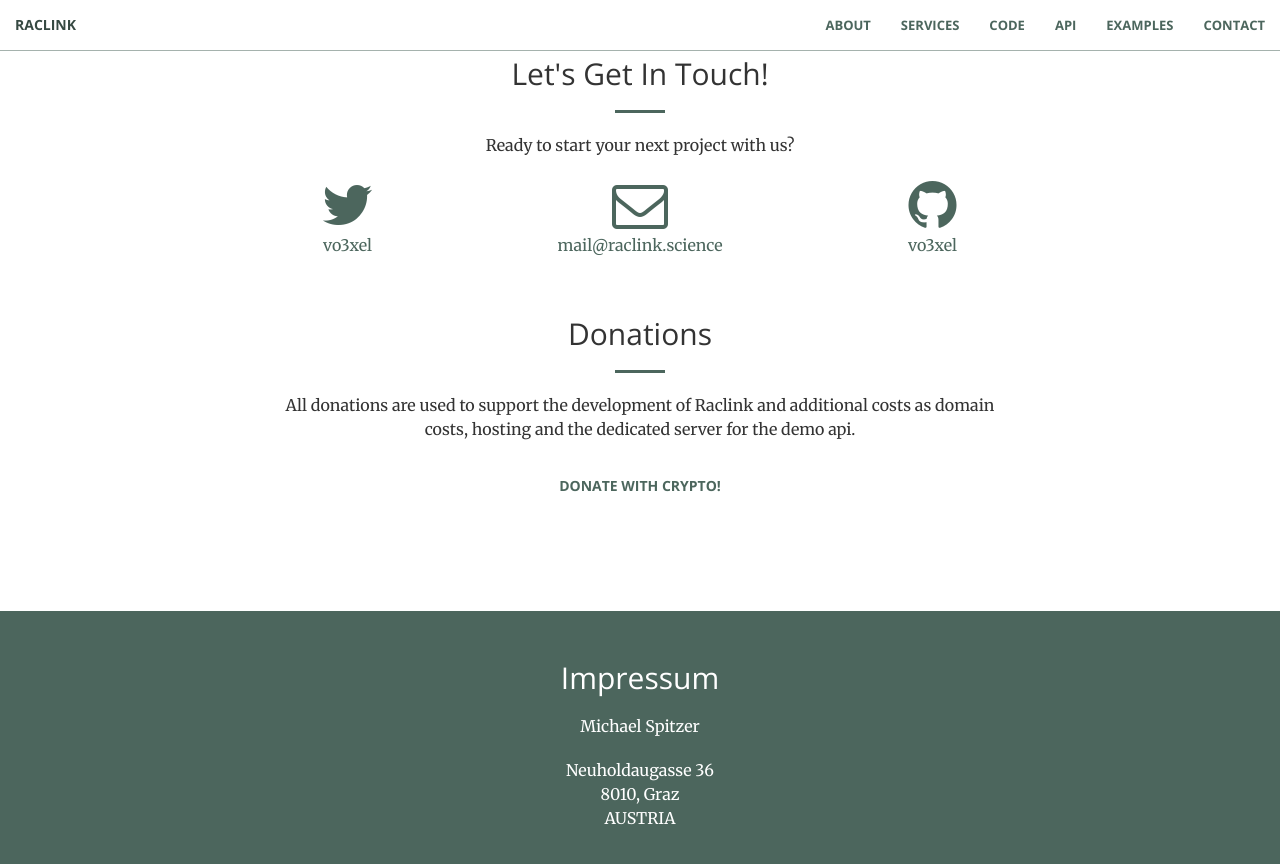
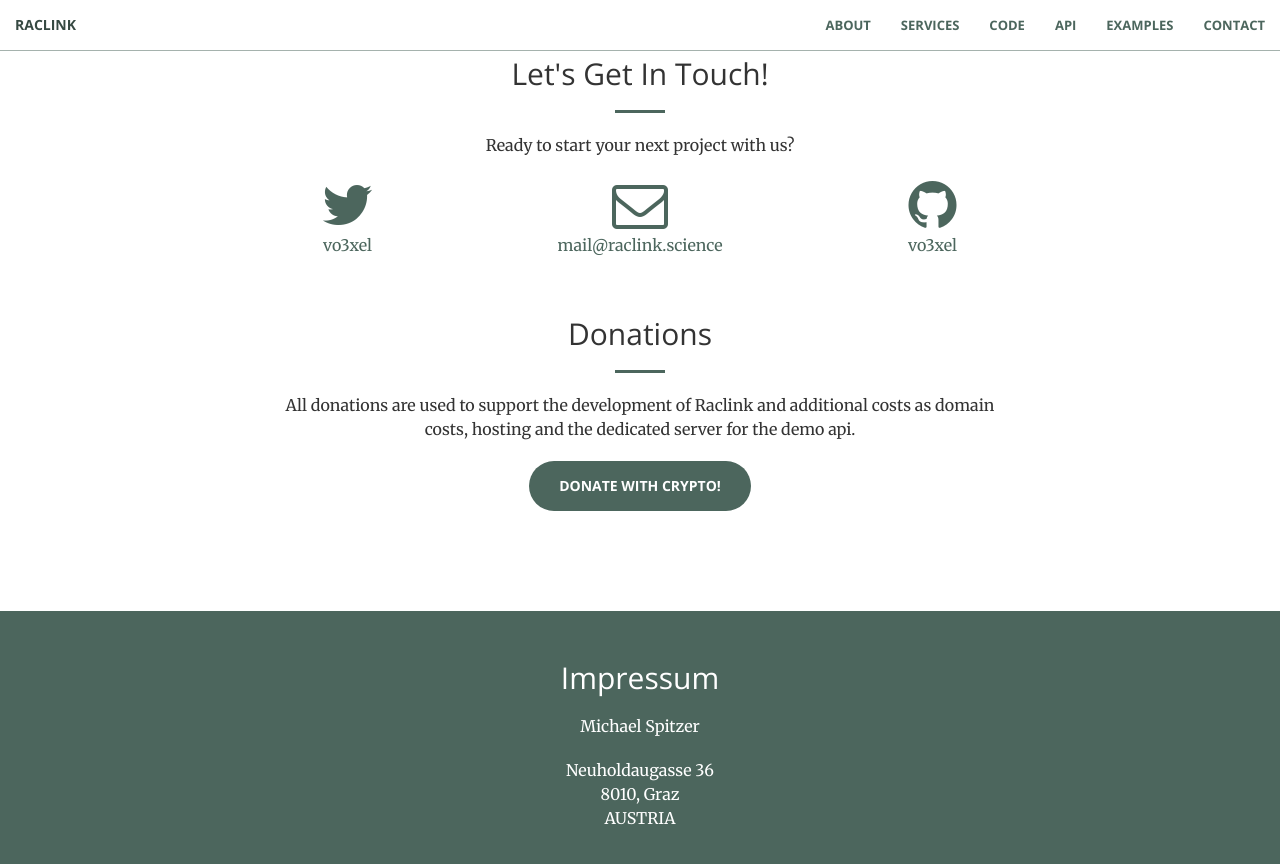
Before and after one commit to vo3xel/raclink.science, a Jekyll site: the page built from index.html, in a window 1280 px wide and 900 px high, scrolled down 2044 px. Shown: the top 864 px of the window. Built offline with Jekyll 4.4.1, drawn with Linux system fonts in a browser that asks for light colours.

Commit message:
button updated

```diff
--- a/_includes/contact.html
+++ b/_includes/contact.html
@@ -36,7 +36,7 @@
                 <p>All donations are used to support the development of Raclink and additional costs as domain costs, hosting and the dedicated server for the demo api.</p>
             </div>
             <div class="text-center">
-                <a href="https://commerce.coinbase.com/checkout/1fc5807a-b339-4b8d-abaa-6527251a218f" class="btn btn-default btn-xl">Donate with Crypto!</a>
+                <a href="https://commerce.coinbase.com/checkout/1fc5807a-b339-4b8d-abaa-6527251a218f" class="btn btn-primary btn-xl">Donate with Crypto!</a>
                 <script src="https://commerce.coinbase.com/v1/checkout.js?version=201807"></script>
             </div>
         </div>
```
